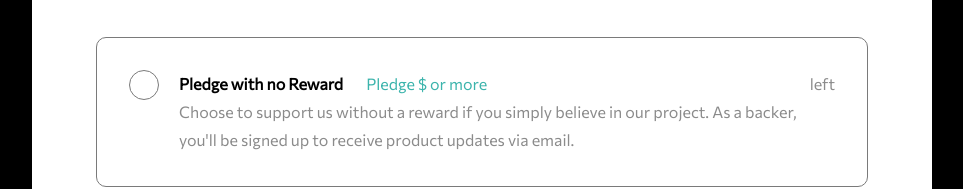
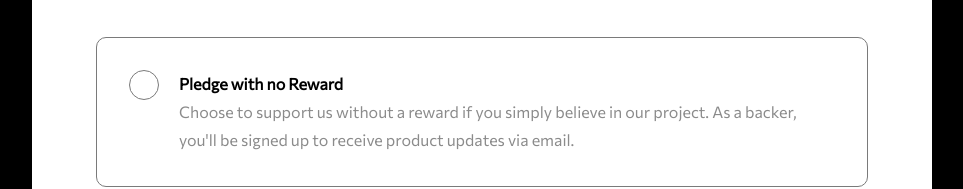
Before and after one commit to nonsoo/crowdfunding--app, a React (Create React App) app: page / in a window 1280 px wide. Both pictures are taken after a click on the button "Back this Project". Shown: the part 135-324 px from the top of the page, without its empty margins (158-1121 px from the left). Built offline with nearby package versions, Linux system fonts and the light colour scheme.

Commit message:
added hide Pledge when not en

```diff
--- a/src/Components/InteractiveComp/ShowModalPop.jsx
+++ b/src/Components/InteractiveComp/ShowModalPop.jsx
@@ -36,10 +36,18 @@ const ShowModalPop = ({ rewardName, pledgeAmount, pledgeRemain, desci }) => {
         <div className="ShowModalPop__ContentContainer">
           <div className="ShowModalPop__NameCon">
             <p className="ShowModalPop__Name">
-              {rewardName} <span>Pledge ${pledgeAmount} or more</span>
+              {rewardName}{" "}
+              <span className={`${pledgeAmount === null ? "hide" : ""}`}>
+                Pledge ${pledgeAmount} or more
+              </span>
             </p>
-            <p className="ShowModal__PledgeRemain">
-              <span>{pledgeRemain}</span> left
+            <p
+              className={`${
+                pledgeRemain === null ? "hide" : "ShowModal__PledgeRemain"
+              }`}
+            >
+              <span>{pledgeRemain} </span>
+              left
             </p>
           </div>
           <p className="ShowModalPop__descri">{desci}</p>
@@ -62,3 +70,8 @@ const ShowModalPop = ({ rewardName, pledgeAmount, pledgeRemain, desci }) => {
 };
 
 export default ShowModalPop;
+
+ShowModalPop.defaultProps = {
+  pledgeRemain: null,
+  pledgeAmount: null,
+};
```
